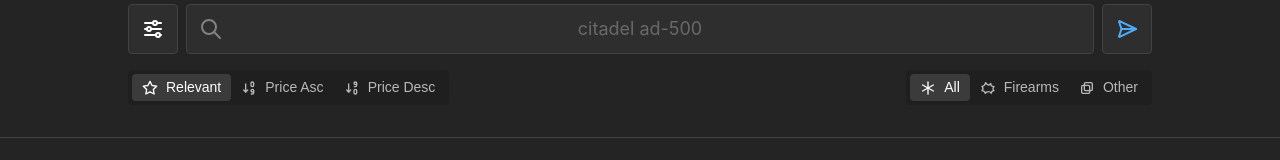
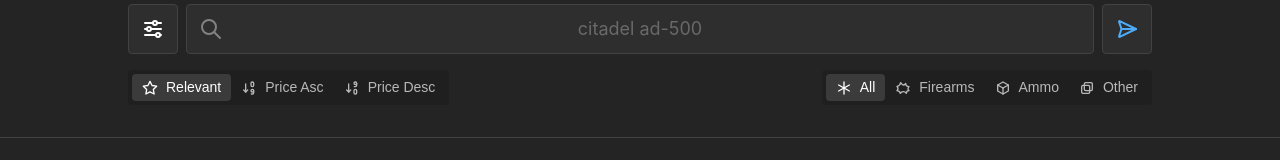
Before and after one commit to almostprohibited/frontend, a Next.js app: page / in a window 1280 px wide. Shown: the part 245-405 px from the top of the page. Built offline with nearby package versions, Linux system fonts and the light colour scheme.

Commit message:
Added beta preview for ammo toggle

```diff
--- a/src/components/searchv2/searchOptions.tsx
+++ b/src/components/searchv2/searchOptions.tsx
@@ -2,7 +2,7 @@
 
 import { useMobileView } from "@/utils/hooks/useMobileView";
 import { SegmentedControl, Center } from "@mantine/core";
-import { IconStar, IconSortAscendingNumbers, IconSortDescendingNumbers, IconAsterisk, IconLayersIntersect, IconBoom } from "@tabler/icons-react";
+import { IconStar, IconSortAscendingNumbers, IconSortDescendingNumbers, IconAsterisk, IconLayersIntersect, IconBoom, IconBox } from "@tabler/icons-react";
 import { Dispatch, SetStateAction } from "react";
 
 export default function SortOptions({
@@ -23,6 +23,49 @@
 	const isMobile = useMobileView();
 
 	const segmentWidth = isMobile ? "100%" : "";
+
+	const categories = [
+		{
+			value: "all",
+			label: (
+				<Center style={{gap: "0.5rem"}}>
+					<IconAsterisk size="1rem" />
+					<span>All</span>
+				</Center>
+			)
+		},
+		{
+			value: "firearm",
+			label: (
+				<Center style={{gap: "0.5rem"}}>
+					<IconBoom size="1rem" />
+					<span>Firearms</span>
+				</Center>
+			)
+		}
+	];
+
+	if (process.env.NEXT_PUBLIC_STAGE === "beta") {
+		categories.push({
+			value: "ammunition",
+			label: (
+				<Center style={{gap: "0.5rem"}}>
+					<IconBox size="1rem" />
+					<span>Ammo</span>
+				</Center>
+			)
+		});
+	}
+
+	categories.push({
+		value: "other",
+		label: (
+			<Center style={{gap: "0.5rem"}}>
+				<IconLayersIntersect size="1rem" />
+				<span>Other</span>
+			</Center>
+		)
+	});
 
 	return (
 		<>
@@ -76,35 +119,7 @@
 				}}
 				name="category"
 				withItemsBorders={false}
-				data = {[
-					{
-						value: "all",
-						label: (
-							<Center style={{gap: "0.5rem"}}>
-								<IconAsterisk size="1rem" />
-								<span>All</span>
-							</Center>
-						)
-					},
-					{
-						value: "firearm",
-						label: (
-							<Center style={{gap: "0.5rem"}}>
-								<IconBoom size="1rem" />
-								<span>Firearms</span>
-							</Center>
-						)
-					},
-					{
-						value: "other",
-						label: (
-							<Center style={{gap: "0.5rem"}}>
-								<IconLayersIntersect size="1rem" />
-								<span>Other</span>
-							</Center>
-						)
-					}
-				]}
+				data = {categories}
 			/>
 		</>
 	);
```
Also changed, not shown: 2 other files (tests, documents, lock files or other folders).
